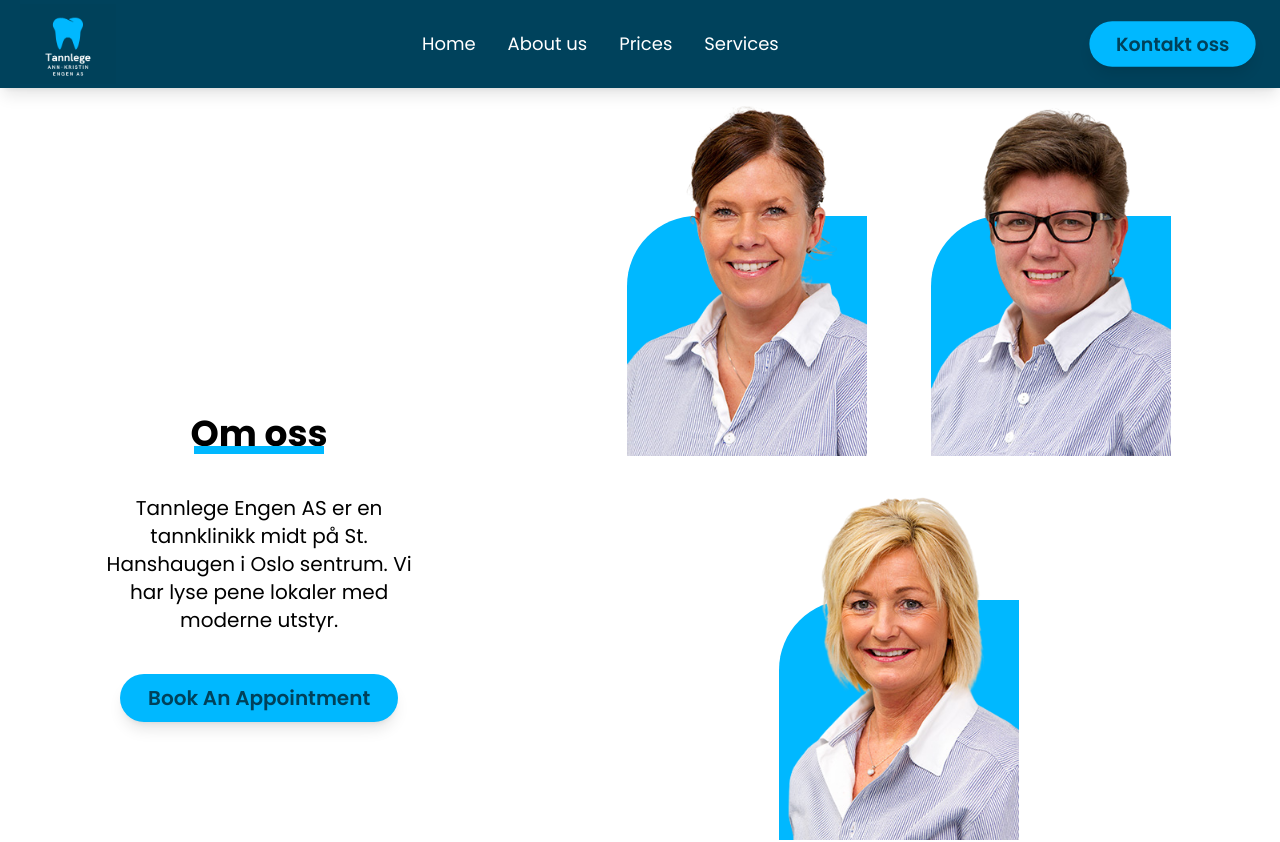
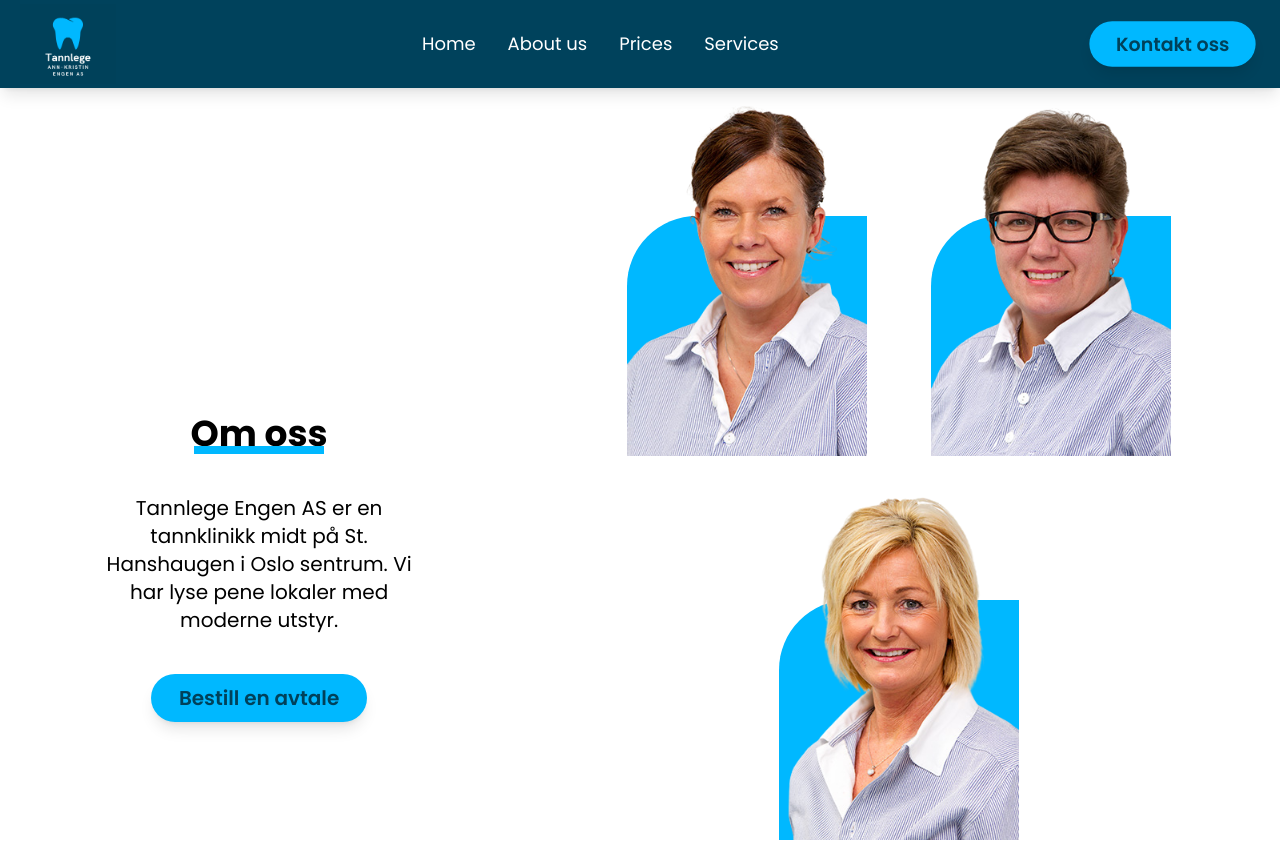
Before and after one commit to MastooraTurkmen/tannglege-engen-as, a Next.js app: page /Omoss in a window 1280 px wide. Shown: the top 842 px of the page. Built offline with nearby package versions, Linux system fonts and the light colour scheme; a web font is replaced by a local one.

Commit message:
convert to norwegian

```diff
--- a/components/AboutComponent.jsx
+++ b/components/AboutComponent.jsx
@@ -16,7 +16,7 @@ const AboutComponent = () => {
           Tannlege Engen AS er en tannklinikk midt på St. Hanshaugen i Oslo
           sentrum. Vi har lyse pene lokaler med moderne utstyr.
         </p>
-        <Button link="/services" text="Book An Appointment" />
+        <Button link="/services" text="Bestill en avtale" />
       </div>
       <div
         style={{
```
